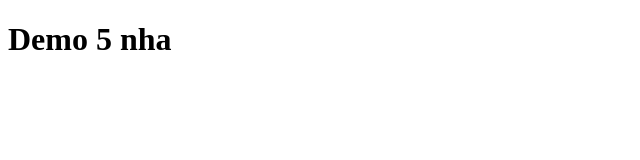
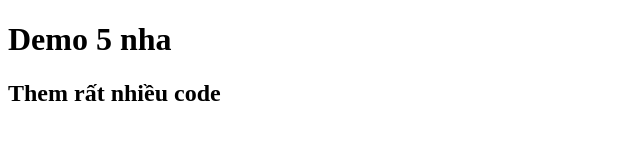
Before and after one commit to duy-301205/Demo5, a plain HTML site: page index.html in a window 1280 px wide. Shown: the whole page, without its empty margins (0-640 px from the left). Drawn offline with Linux system fonts and the light colour scheme.

Commit message:
1.Sửa code 1

```diff
--- a/index.html
+++ b/index.html
@@ -7,5 +7,6 @@
   </head>
   <body>
     <h1>Demo 5 nha</h1>
+    <h2>Them rất nhiều code</h2>
   </body>
 </html>
```
